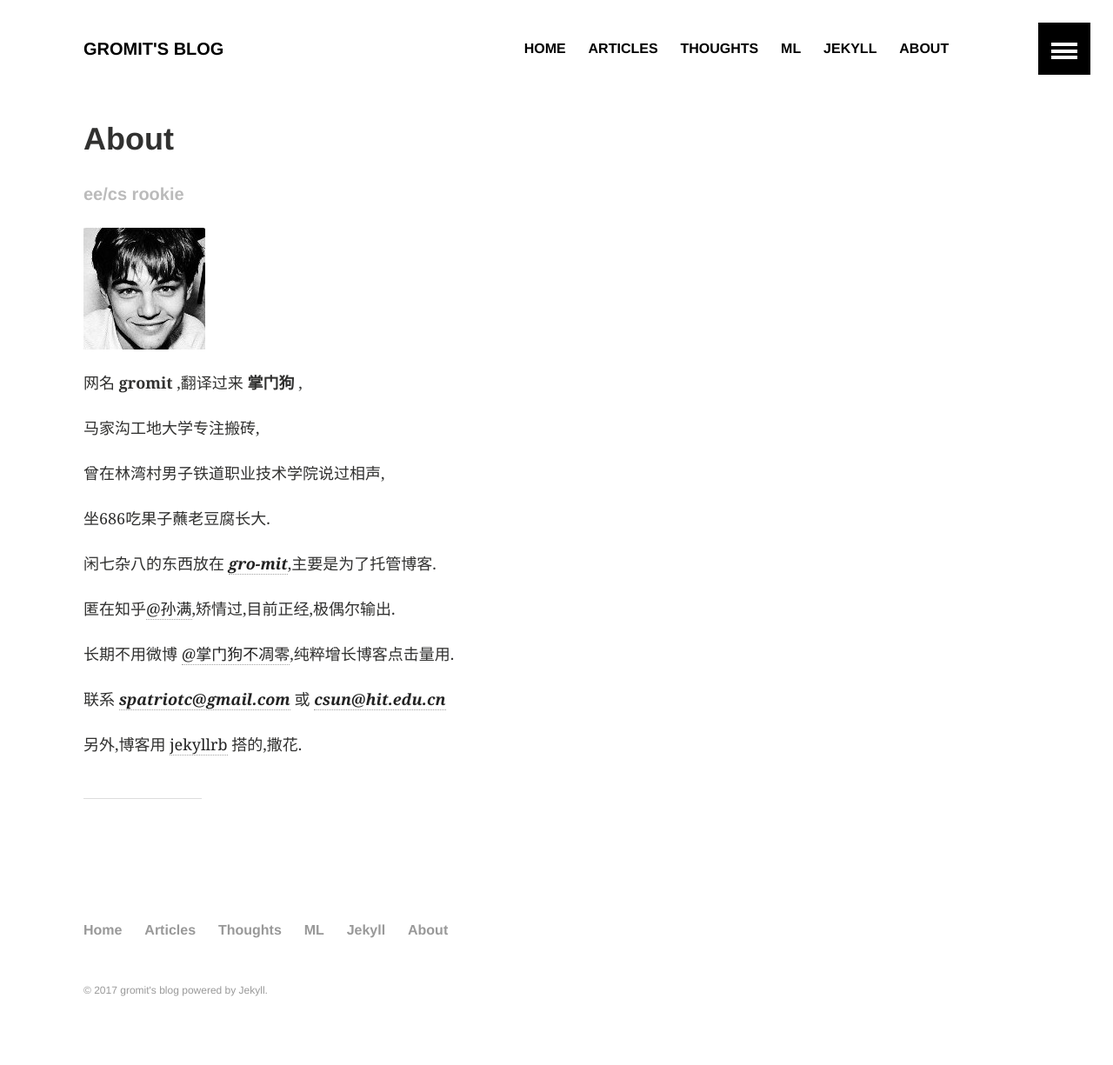
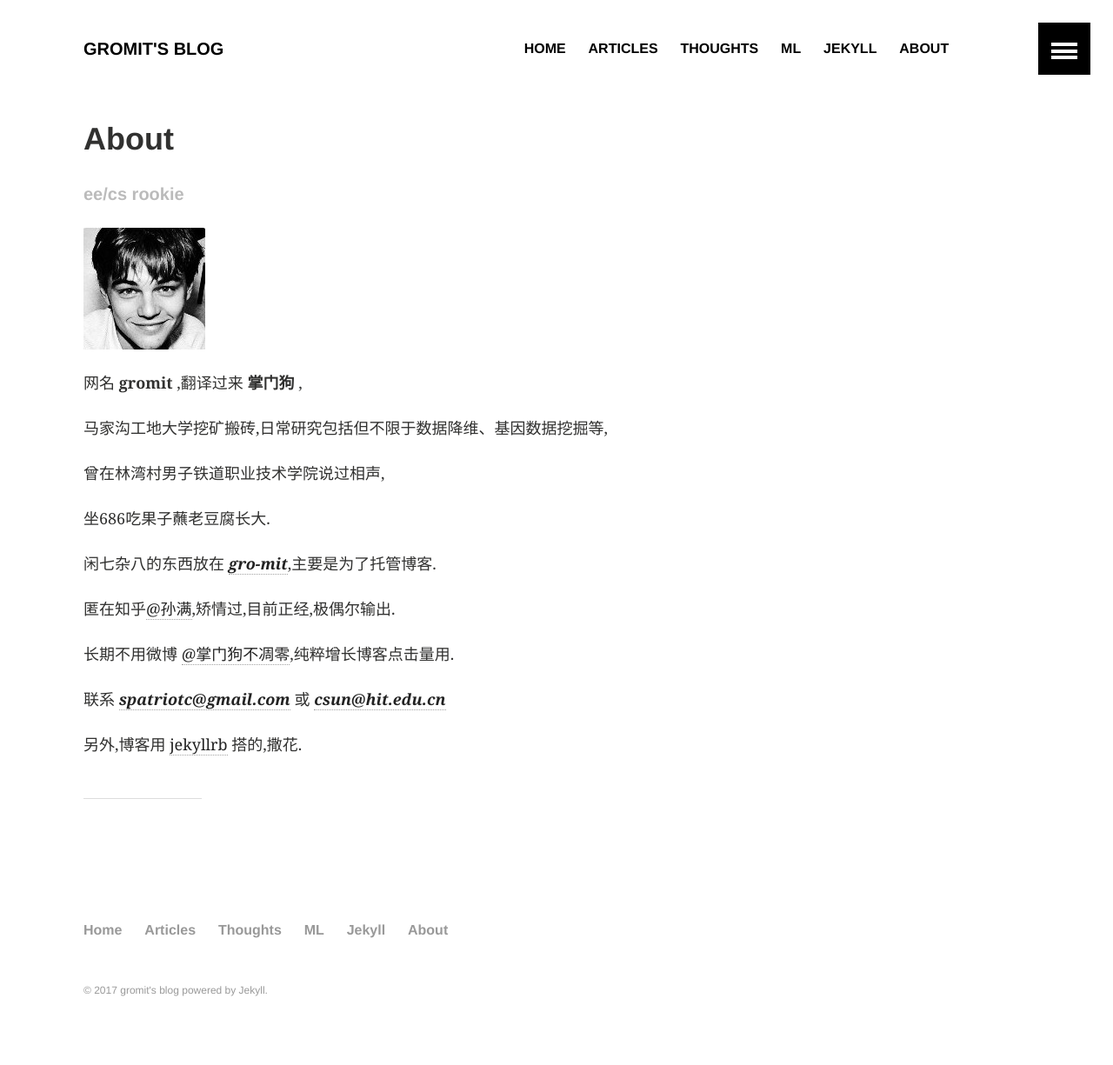
Before and after one commit to gro-mit/gro-mit.github.io, a Jekyll site: the page built from About.md, in a window 1280 px wide. Shown: the whole page at 87% size. Built offline with Jekyll 4.4.1, drawn with Linux system fonts in a browser that asks for light colours.

Commit message:
modified aboutme

```diff
--- a/About.md
+++ b/About.md
@@ -9,7 +9,7 @@ excerpt: ee/cs rookie
 
 网名 **gromit** ,翻译过来 **掌门狗** ,
 
-马家沟工地大学专注搬砖,
+马家沟工地大学挖矿搬砖,日常研究包括但不限于数据降维、基因数据挖掘等,
 
 曾在林湾村男子铁道职业技术学院说过相声,
 
```
